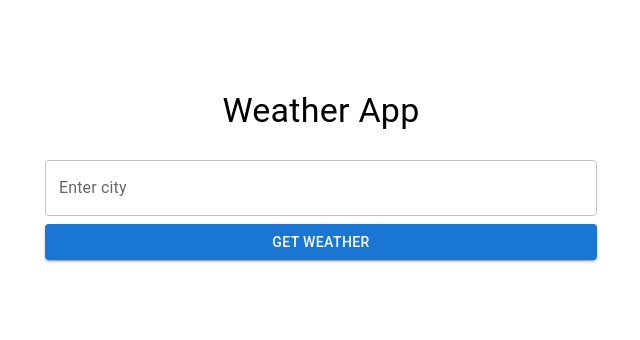
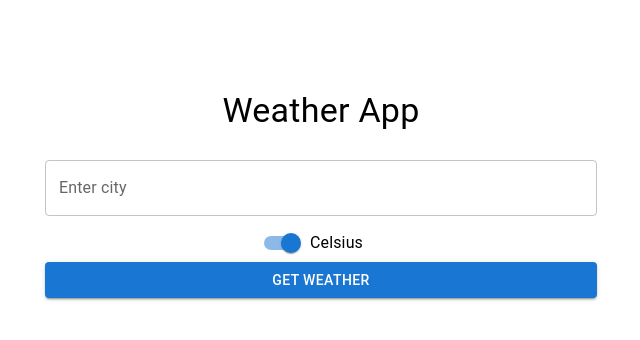
Before and after one commit to itsmesuniljacob/weather-app, a React (Create React App) app: page / in a window 1280 px wide. Shown: the top 340 px of the page, without its empty margins (319-959 px from the left). Built offline with nearby package versions, Linux system fonts and the light colour scheme.

Commit message:
Added Celsius and Farenheit toggle

```diff
--- a/src/Weather.js
+++ b/src/Weather.js
@@ -11,6 +11,8 @@ import {
   CardContent,
   CircularProgress,
   Alert,
+  Switch,
+  FormControlLabel,
 } from '@mui/material';
 
 const Weather = React.memo(() => {
@@ -18,10 +20,12 @@ const Weather = React.memo(() => {
   const [weather, setWeather] = useState(null);
   const [loading, setLoading] = useState(false);
   const [error, setError] = useState(null);
+  const [isCelsius, setIsCelsius] = useState(true);
 
   const fetchWeather = async (cityName) => {
     setLoading(true);
     try {
+      // const unit = isCelsius ? 'metric' : 'imperial';
       const response = await axios.get(
         `http://api.weatherstack.com/current`, {
           params: {
@@ -42,7 +46,7 @@ const Weather = React.memo(() => {
     }
   };
 
-  const debouncedFetchWeather = useCallback(debounce(fetchWeather, 500), []);
+  const debouncedFetchWeather = useCallback(debounce(fetchWeather, 500), [isCelsius]);
 
   const handleChange = (e) => {
     const value = e.target.value;
@@ -64,6 +68,13 @@ const Weather = React.memo(() => {
     }
   };
 
+  const handleToggle = () => {
+    setIsCelsius(!isCelsius);
+    if (city.trim()) {
+      fetchWeather(city.trim());
+    }
+  };
+
   return (
     <Container maxWidth="sm" style={{ marginTop: '2rem' }}>
       <Typography variant="h4" gutterBottom>
@@ -77,6 +88,17 @@ const Weather = React.memo(() => {
           value={city}
           onChange={handleChange}
           margin="normal"
+        />
+        <FormControlLabel
+          control={
+            <Switch
+              checked={isCelsius}
+              onChange={handleToggle}
+              name="temperatureToggle"
+              color="primary"
+            />
+          }
+          label={isCelsius ? "Celsius" : "Fahrenheit"}
         />
         <Button
           type="submit"
@@ -103,13 +125,13 @@ const Weather = React.memo(() => {
               Description: {weather.current.weather_descriptions[0]}
             </Typography>
             <Typography>
-              Temperature: {weather.current.temperature}°C
+              Temperature: {weather.current.temperature}°{isCelsius ? 'C' : 'F'}
             </Typography>
             <Typography>
               Humidity: {weather.current.humidity}%
             </Typography>
             <Typography>
-              Wind Speed: {weather.current.wind_speed} m/s
+              Wind Speed: {weather.current.wind_speed} {isCelsius ? 'm/s' : 'mph'}
             </Typography>
           </CardContent>
         </Card>
```
